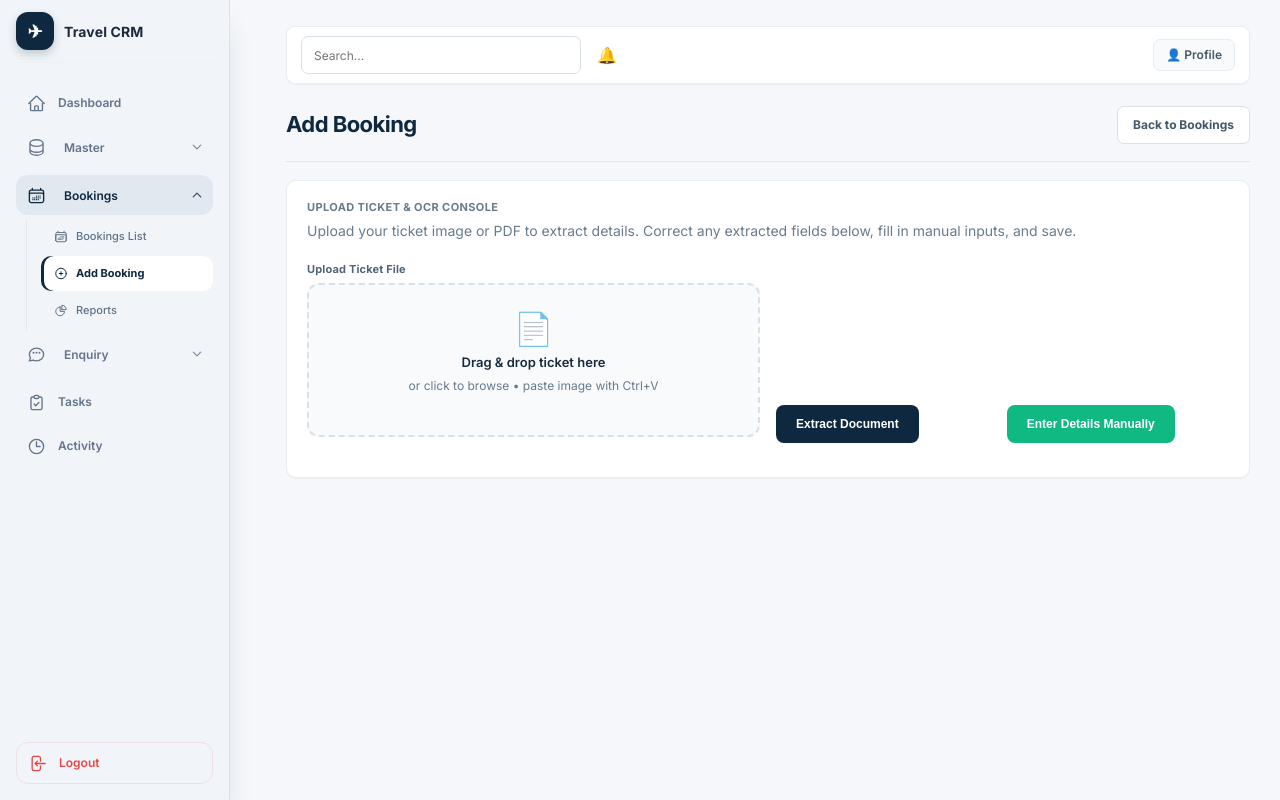
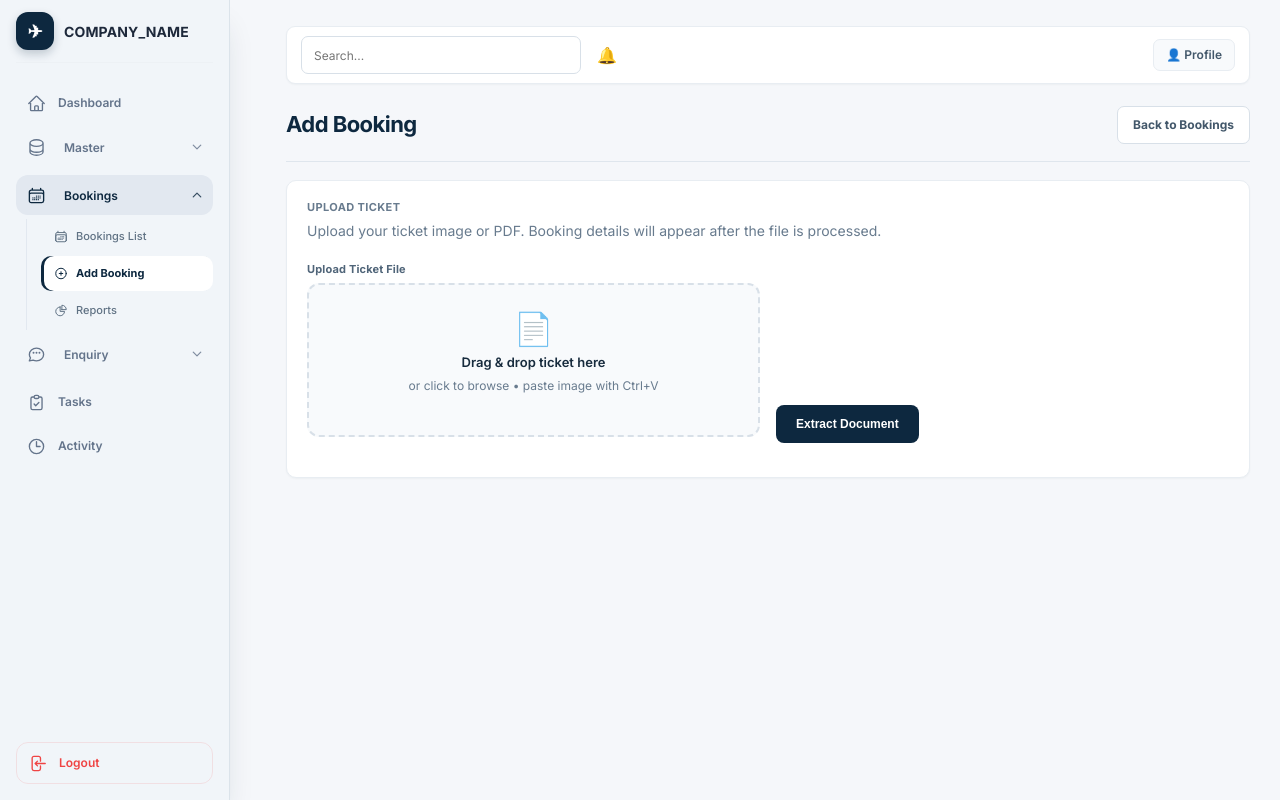
Before and after one commit to axiqu3/travel_crm, a PHP site: page /admin_page/bookings/add.php in a window 1280 px wide. Run offline with PHP 8.4, Linux system fonts and the light colour scheme; a user stored in the database is signed in; data that the repository does not hold is empty; some libraries are stand-ins or nearby versions.

Commit message:
Update booking add page

```diff
--- a/admin_page/bookings/add.php
+++ b/admin_page/bookings/add.php
@@ -882,12 +917,14 @@ html.sidebar-pref-locked .booking-add-screen .sidebar {
     <form method="POST" enctype="multipart/form-data" autocomplete="off">
         <input type="hidden" name="ticket_path" value="<?php echo htmlspecialchars($ticket_path); ?>">
 
-        <!-- Top Card: Upload & OCR -->
+        <!-- Top Card: Upload -->
         <div class="card" style="margin-bottom: 24px;">
-            <h2>Upload Ticket & OCR Console</h2>
-            <p style="color: var(--text-secondary); margin-bottom: 20px; font-size: 14px;">
-                Upload your ticket image or PDF to extract details. Correct any extracted fields below, fill in manual inputs, and save.
-                    <div class="form-row" style="align-items: flex-end; gap: 16px;">
+            <?php if (empty($ticket_path)): ?>
+                <h2>Upload Ticket</h2>
+                <p style="color: var(--text-secondary); margin-bottom: 20px; font-size: 14px;">
+                    Upload your ticket image or PDF. Booking details will appear after the file is processed.
+                </p>
+                <div class="form-row" style="align-items: flex-end; gap: 16px;">
                 <div class="form-group" style="flex: 1; margin-bottom: 0;">
                     <label for="ticket">Upload Ticket File</label>
                     <div id="ticket-drop-zone" class="ticket-drop-zone" tabindex="0">
@@ -904,9 +941,18 @@ html.sidebar-pref-locked .booking-add-screen .sidebar {
                 <div class="d-flex gap-2" style="margin-bottom: 0; align-self: flex-end;">
                     <button type="submit" name="extract_ticket" id="extract-btn" formnovalidate style="padding: 11px 20px; background: var(--accent-color); color: white; border: none; border-radius: 8px; font-weight: 600; cursor: pointer;">Extract Document</button>
                     <button type="button" onclick="window.location.href='add.php'" style="padding: 11px 20px; background: rgba(255,255,255,0.08); color: white; border: 1px solid rgba(255,255,255,0.15); border-radius: 8px; font-weight: 600; cursor: pointer;">Clear</button>
-                    <button type="button" id="manual-btn" onclick="showManualForm()" style="padding: 11px 20px; background: #10b981; color: white; border: none; border-radius: 8px; font-weight: 600; cursor: pointer; <?php echo !empty($text) ? 'display: none;' : ''; ?>">Enter Details Manually</button>
                 </div>
             </div>
+            <?php else: ?>
+                <h2>Ticket Uploaded</h2>
+                <div class="uploaded-ticket-summary" role="status">
+                    <div>
+                        <strong>✓ File processed successfully</strong>
+                        <span><?php echo htmlspecialchars(basename($ticket_path)); ?></span>
+                    </div>
+                    <a href="add.php">Upload Different File</a>
+                </div>
+            <?php endif; ?>
 
             <div class="form-group" id="doc-type-group" style="display:none; margin-top: 16px;">
                 <label for="document_type">Document Type</label>
@@ -921,22 +967,10 @@ html.sidebar-pref-locked .booking-add-screen .sidebar {
                 <p id="detected-type-msg" style="font-size: 12px; color: var(--status-booked-text); margin-top: 6px;"></p>
             </div>
 
-            <?php if (!empty($ticket_path)): ?>
-                <div style="margin-top: 16px; font-size: 13px; color: var(--status-booked-text); font-weight: 600;">
-                    📄 Uploaded Ticket Path: <span style="font-family: monospace;"><?php echo htmlspecialchars($ticket_path); ?></span>
-                </div>
-            <?php endif; ?>
-
-            <?php if (!empty($text)): ?>
-                <div style="margin-top: 24px; padding: 16px; background: #f8fafc; border: 1px solid var(--border-dark); border-radius: 12px;">
-                    <h3 style="font-size: 14px; margin-bottom: 8px; color: var(--text-main);">Extracted Raw Text:</h3>
-                    <pre style="white-space: pre-wrap; font-family: monospace; font-size: 12px; max-height: 250px; overflow-y: auto; color: var(--text-secondary);"><?php echo htmlspecialchars($text); ?></pre>
-                </div>
-            <?php endif; ?>
         </div>
     </form>
 
-    <div id="booking-details-form" style="<?php echo empty($text) ? 'display: none;' : ''; ?>">
+    <div id="booking-details-form" style="<?php echo empty($ticket_path) ? 'display: none;' : ''; ?>">
         <?php
         $ticket_sections = split_ocr_text_into_tickets($text);
         $ticket_count = count($ticket_sections);
@@ -1415,17 +1447,6 @@ html.sidebar-pref-locked .booking-add-screen .sidebar {
 </script>
 
 <script>
-function showManualForm() {
-    const formEl = document.getElementById('booking-details-form');
-    if (formEl) {
-        formEl.style.display = 'block';
-    }
-    const manualBtn = document.getElementById('manual-btn');
-    if (manualBtn) {
-        manualBtn.style.display = 'none';
-    }
-}
-
 function calculateTicketProfit(i) {
     const buy = parseFloat(document.getElementById('buying_cost_' + i).value) || 0;
     const sell = parseFloat(document.getElementById('selling_cost_' + i).value) || 0;
```
Also changed, not shown: other parts of admin_page/bookings/add.php (+35 -2 lines).
